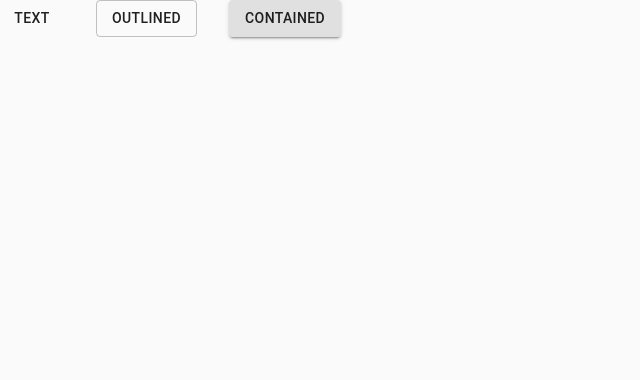
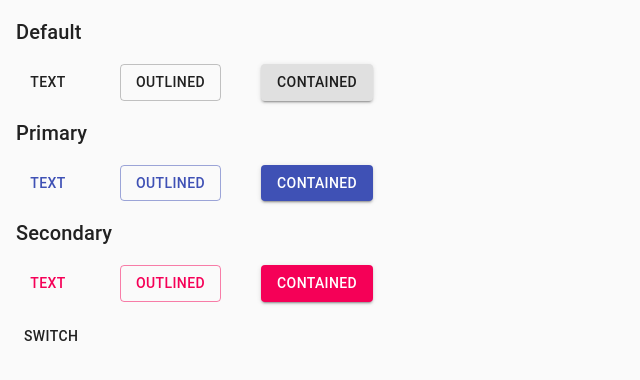
Before and after one commit to eliseuvideira/react-material-ui-cookbook, a React app: page / in a window 1280 px wide. Shown: the top 380 px of the page, without its empty margins (0-640 px from the left). Built offline with nearby package versions, Linux system fonts and the light colour scheme.

Commit message:
Button emphasis

```diff
--- a/src/components/Page.tsx
+++ b/src/components/Page.tsx
@@ -1,32 +1,96 @@
-import React from 'react';
+import React, { useState } from 'react';
 import { makeStyles } from '@material-ui/core/styles';
-import { CssBaseline, Grid, Button } from '@material-ui/core';
+import { CssBaseline, Grid, Button, Typography } from '@material-ui/core';
 
 const useStyles = makeStyles((theme) => ({
   root: {
     flexGrow: 1,
   },
-  paper: {
-    padding: theme.spacing(2),
-    textAlign: 'center',
-    color: theme.palette.text.secondary,
+  container: {
+    margin: theme.spacing(1),
   },
 }));
 
 const Page = () => {
   const classes = useStyles();
+  const [disabled, setDisabled] = useState(false);
   return (
     <div className={classes.root}>
       <CssBaseline />
-      <Grid container spacing={4}>
+      <Grid
+        container
+        spacing={2}
+        direction="column"
+        className={classes.container}
+      >
         <Grid item>
-          <Button variant="text">Text</Button>
+          <Typography variant="h6">Default</Typography>
         </Grid>
         <Grid item>
-          <Button variant="outlined">Outlined</Button>
+          <Grid container spacing={5}>
+            <Grid item>
+              <Button variant="text" disabled={disabled}>
+                Text
+              </Button>
+            </Grid>
+            <Grid item>
+              <Button variant="outlined" disabled={disabled}>
+                Outlined
+              </Button>
+            </Grid>
+            <Grid item>
+              <Button variant="contained" disabled={disabled}>
+                Contained
+              </Button>
+            </Grid>
+          </Grid>
         </Grid>
         <Grid item>
-          <Button variant="contained">Contained</Button>
+          <Typography variant="h6">Primary</Typography>
+        </Grid>
+        <Grid item>
+          <Grid container spacing={5}>
+            <Grid item>
+              <Button color="primary" variant="text" disabled={disabled}>
+                Text
+              </Button>
+            </Grid>
+            <Grid item>
+              <Button color="primary" variant="outlined" disabled={disabled}>
+                Outlined
+              </Button>
+            </Grid>
+            <Grid item>
+              <Button color="primary" variant="contained" disabled={disabled}>
+                Contained
+              </Button>
+            </Grid>
+          </Grid>
+        </Grid>
+        <Grid item>
+          <Typography variant="h6">Secondary</Typography>
+        </Grid>
+        <Grid item>
+          <Grid container spacing={5}>
+            <Grid item>
+              <Button color="secondary" variant="text" disabled={disabled}>
+                Text
+              </Button>
+            </Grid>
+            <Grid item>
+              <Button color="secondary" variant="outlined" disabled={disabled}>
+                Outlined
+              </Button>
+            </Grid>
+            <Grid item>
+              <Button color="secondary" variant="contained" disabled={disabled}>
+                Contained
+              </Button>
+            </Grid>
+          </Grid>
+        </Grid>
+        <Grid item>
+          <Button onClick={() => setDisabled(!disabled)}>Switch</Button>
         </Grid>
       </Grid>
     </div>
```
